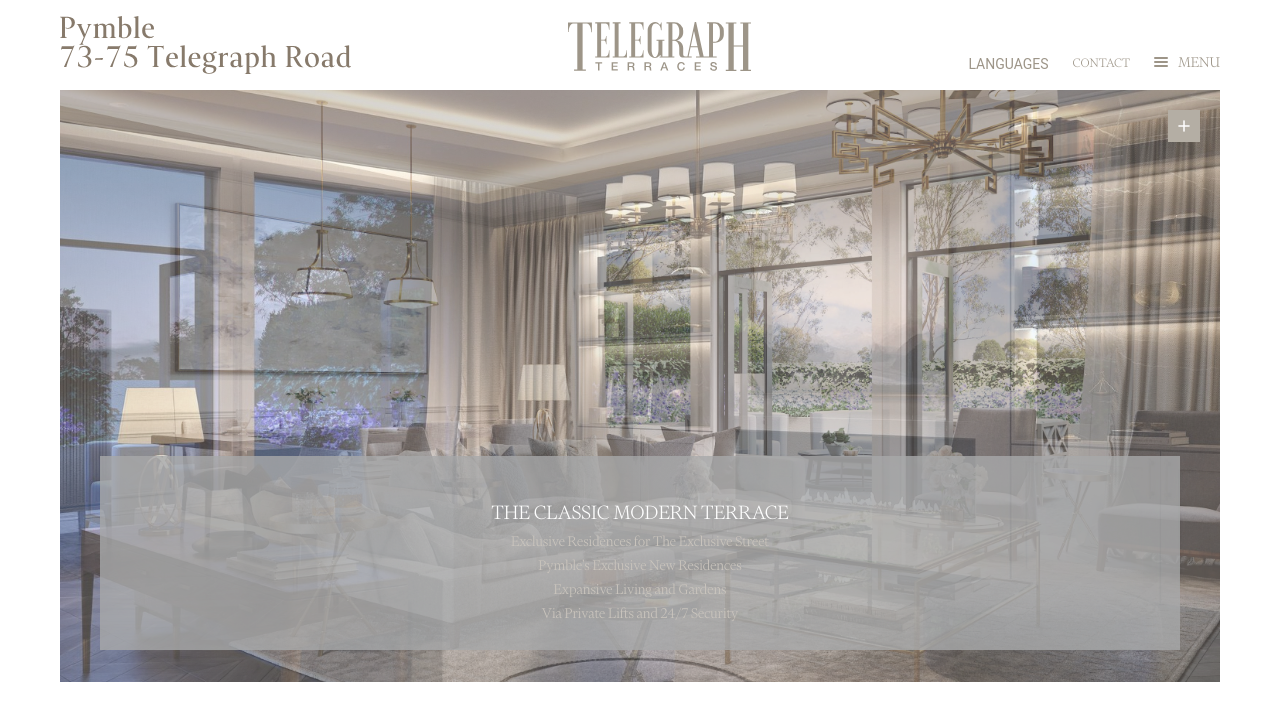
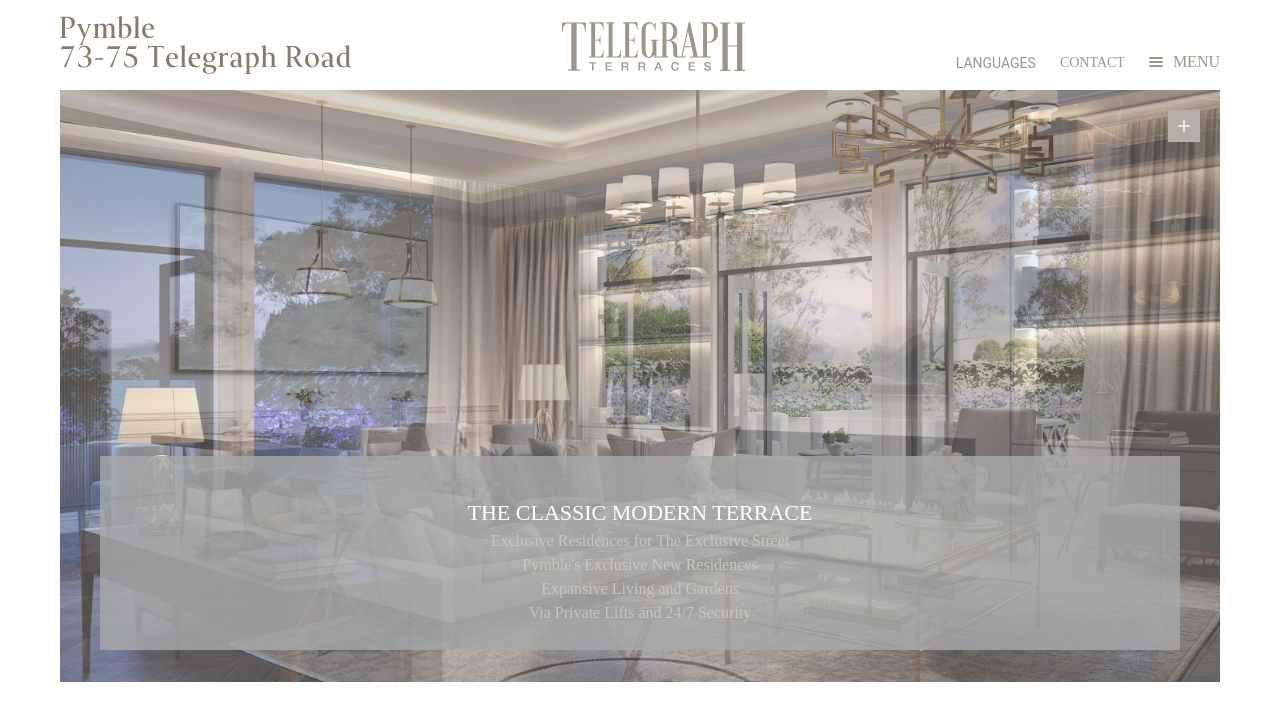
Before and after one commit to ninjasolution/jds-group-landing, a React (Vite) app: page / in a window 1280 px wide. Shown: the top 720 px of the page. Built offline with nearby package versions, Linux system fonts and the light colour scheme.

Commit message:
change font

```diff
--- a/src/styles/global.scss
+++ b/src/styles/global.scss
@@ -9,8 +9,10 @@
 }
 
 body {
-    font-family: 'financier_font', sans-serif;
+    // font-family: 'financier_font', sans-serif;
+    font-family: minion-pro;
 }
+
 
 ::selection {
     background: #9D9588;
```
